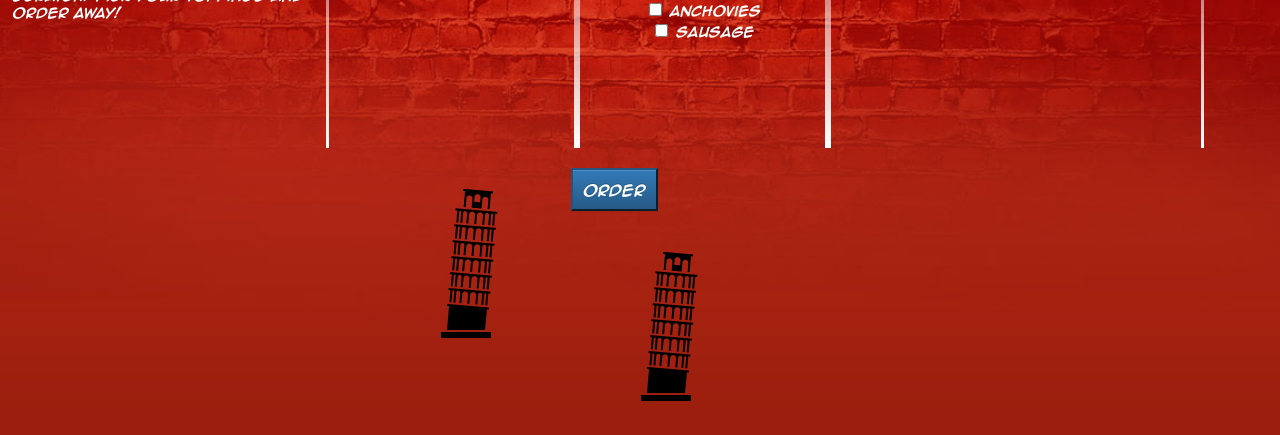
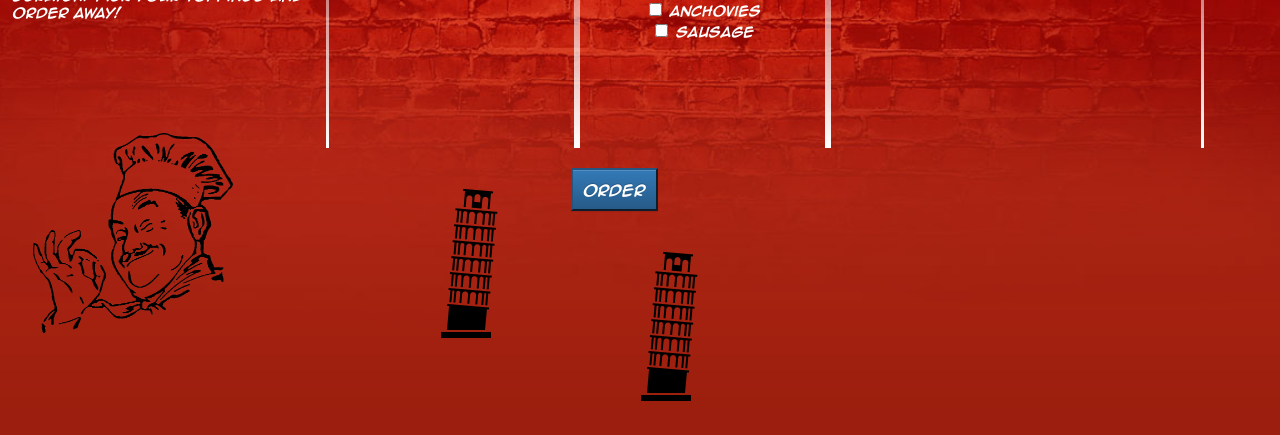
Before and after one commit to Monichre/pizza_pizza, a plain HTML site: page index.html in a window 1280 px wide. Shown: the part 365-800 px from the top of the page. Drawn offline with nearby package versions, Linux system fonts and the light colour scheme; a web font is replaced by a local one.

Commit message:
little CSS tweaks

```diff
--- a/css/style.css
+++ b/css/style.css
@@ -132,6 +132,13 @@ h2{
      float: left
 }
 
+.content img {
+     display: block;
+     margin-top: 100px;
+     margin-left: 20px;
+
+}
+
 #show-result {
      width: 30%;
      float: left
--- a/index.html
+++ b/index.html
@@ -29,7 +29,7 @@
 				<h2>Welcome!</h2>
 				<p> To the home of the Ol' Dirty</p>
 				<p>Fresh baked crust made from scratch! Pick your toppings and order away!</p>
-
+				<img src="images/chef2.png" height="200" width="200">
 			</div>
 			<form id ="pizza-form" class="clearfix">
 				<div class="sizes">
```
Also changed, not shown: images/chef.jpg (added), images/chef2.png (added), images/onions.png (added).
